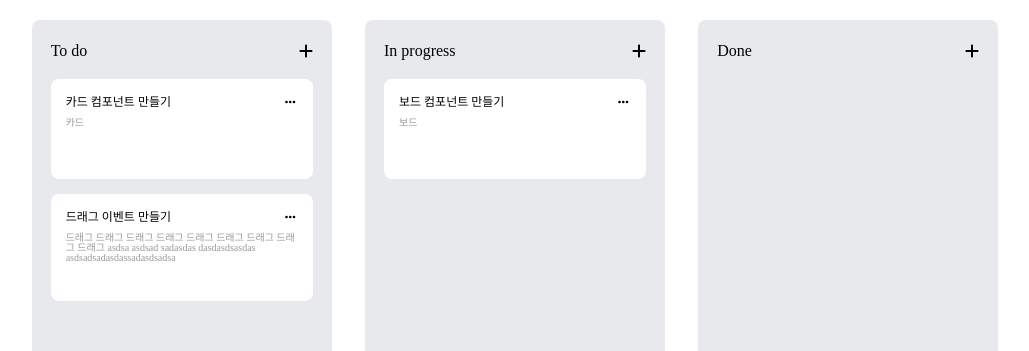
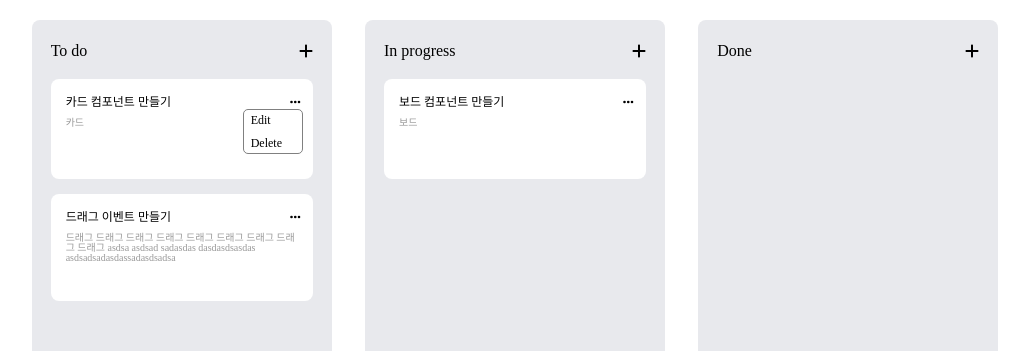
Before and after one commit to BByungs/kanbanboardmission, a React (Create React App) app: page / in a window 1280 px wide. Both pictures are taken after a click on the icon 415 px from the left and 102 px from the top of the page. Shown: the top 351 px of the page, without its empty margins (125-1154 px from the left). Built offline with nearby package versions, Linux system fonts and the light colour scheme.

Commit message:
feat: Dropdown 컴포넌트 추가

```diff
--- a/src/components/Card/index.tsx
+++ b/src/components/Card/index.tsx
@@ -1,26 +1,35 @@
 import { faEllipsis } from '@fortawesome/free-solid-svg-icons';
 import { CardType } from 'src/types/CardType';
 import { Container, Header, EllipsisIcon } from './style';
-import { useDispatch } from 'react-redux';
-import { DELETE_CARD } from 'src/store/actions/actionType';
+import { useDispatch, useSelector } from 'react-redux';
+import { useState } from 'react';
+import Dropdown from '../Dropdown';
 
 interface CardProps {
   card: CardType;
 }
 
 const Card = (props: CardProps): JSX.Element => {
-  const dispatch = useDispatch();
+  const [dropdownOpen, setDropdownOpen] = useState<boolean>(false);
 
-  const test = (id: string) => {
-    dispatch({ type: DELETE_CARD, payload: { id } });
+  // const dispatch = useDispatch();
+
+  const handleEllipsis = () => {
+    setDropdownOpen((prev) => !prev);
+  };
+
+  const test = (e: React.MouseEvent<HTMLElement>) => {
+    const target = e.target as HTMLDivElement;
+    console.log(target.className);
   };
 
   return (
     <Container>
       <Header>
         <h1>{props.card.title}</h1>
-        <EllipsisIcon icon={faEllipsis} onClick={() => test(props.card.id)} />
+        <EllipsisIcon icon={faEllipsis} onClick={handleEllipsis} />
       </Header>
+      {dropdownOpen && <Dropdown setDropdownOpen={setDropdownOpen} />}
       <div>{props.card.content}</div>
     </Container>
   );
--- a/src/components/Card/style.ts
+++ b/src/components/Card/style.ts
@@ -10,7 +10,8 @@ export const Container = styled.div`
   background-color: white;
   margin-bottom: 15px;
   border-radius: 8px;
-  padding: 17px 17px 38px 15px;
+  padding: 17px 12px 38px 15px;
+  position: relative;
 
   /* content style */
   & div {
--- /dev/null
+++ b/src/components/Dropdown/index.tsx
@@ -0,0 +1,44 @@
+import styled from 'styled-components';
+
+interface DropdownProps {
+  setDropdownOpen: React.Dispatch<React.SetStateAction<boolean>>;
+}
+
+const Dropdown = (props: DropdownProps) => {
+  return (
+    <Container>
+      <div id="edit" className="dropdown">
+        Edit
+      </div>
+      <div id="delete" className="dropdown">
+        Delete
+      </div>
+    </Container>
+  );
+};
+
+const Container = styled.div`
+  width: 60px;
+  position: absolute;
+  right: 0px;
+  top: 0;
+  margin-top: 30px;
+  right: 10px;
+  border-radius: 5px;
+  border: 1px solid gray;
+  & > div {
+    font-size: 12px;
+    padding: 4px 7px 4px 7px;
+    color: black;
+    cursor: pointer;
+    &:hover {
+      background-color: #218bff;
+      color: white;
+    }
+  }
+  & > #edit {
+    margin-bottom: 3px;
+  }
+`;
+
+export default Dropdown;
```
